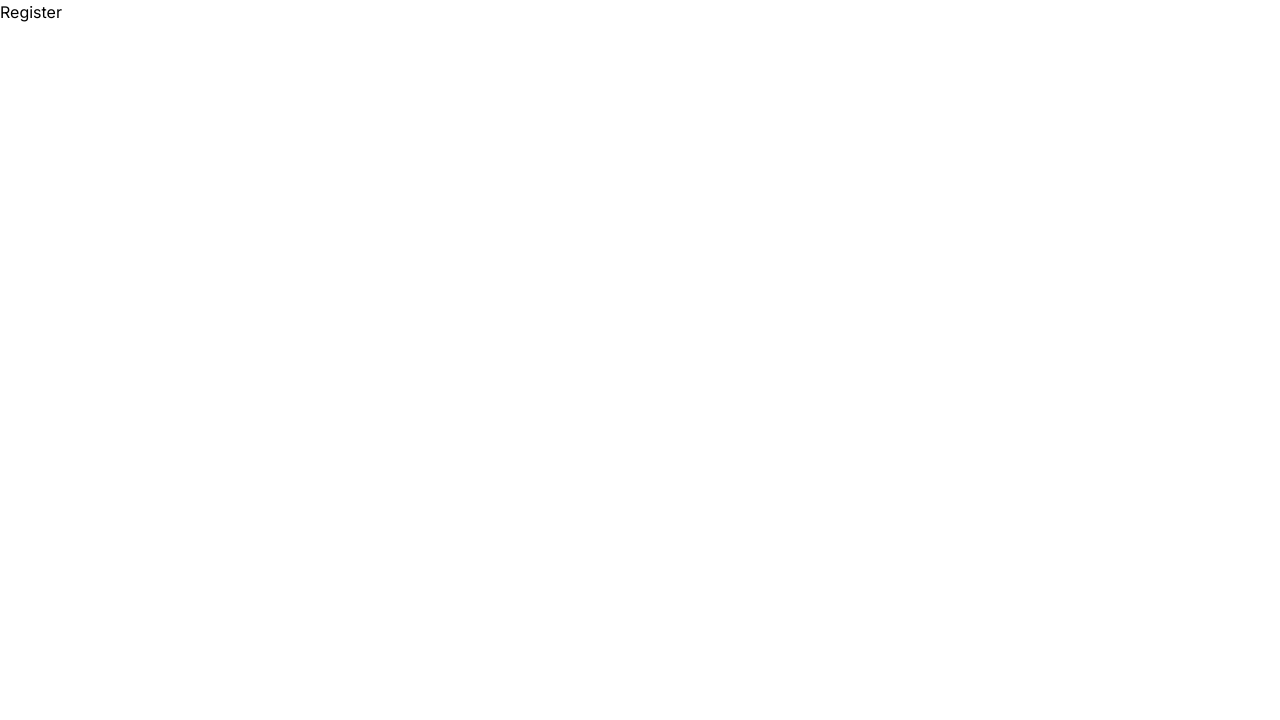
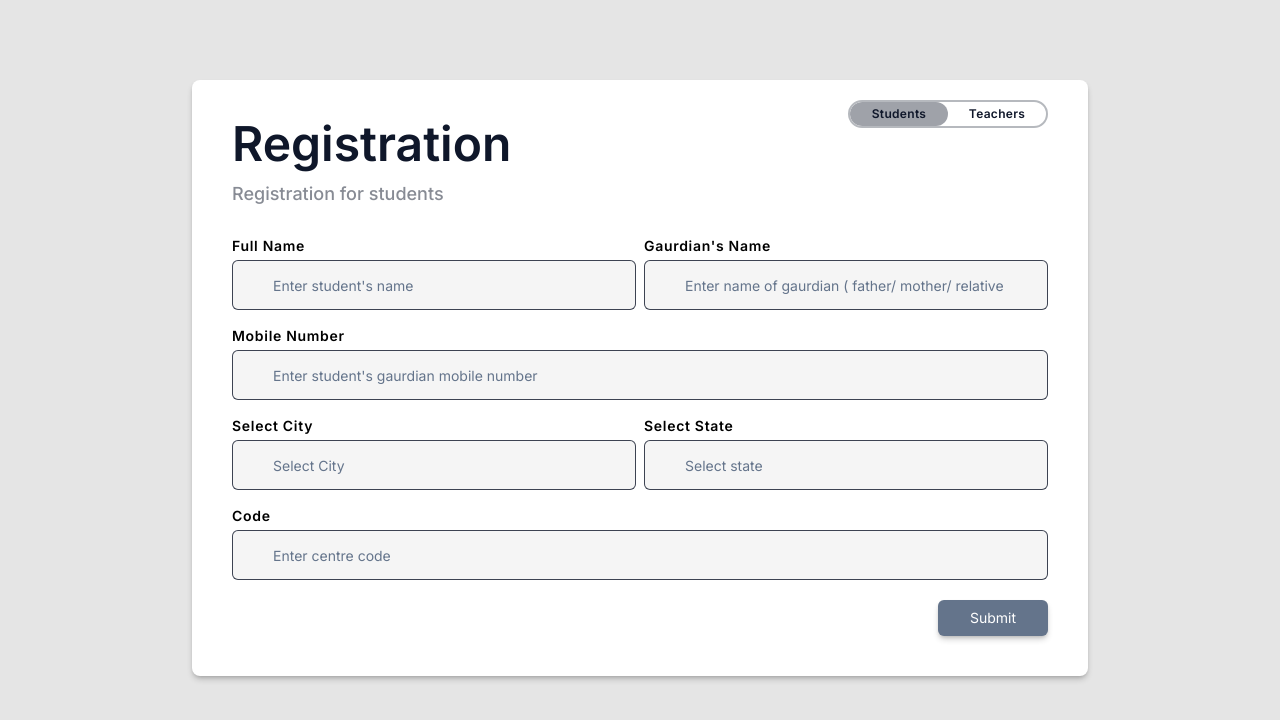
Before and after one commit to bhavishyaEdtech/bhavishya-frontend, a Next.js app: page /register in a window 1280 px wide. Shown: the top 720 px of the page. Built offline with nearby package versions, Linux system fonts and the light colour scheme.

Commit message:
feature: register page

```diff
--- a/src/app/register/page.tsx
+++ b/src/app/register/page.tsx
@@ -1,11 +1,150 @@
-import React from 'react'
+"use client";
+import Card from "@/components/Card";
+import React, { useState } from "react";
 
-type Props = {}
+type Props = {};
 
 const Register = (props: Props) => {
+  const [selector, setSelector] = useState(false);
+
   return (
-    <div>Register</div>
-  )
-}
+    <div className="h-screen flex items-center justify-center bg-black/10">
+      <div className="w-full max-w-4xl min-h-[80%]">
+        <Card className="relative">
+          <div className="absolute right-0 px-10 top-0 py-5 w-[400px]">
+            {/* selector */}
+            <div className="ml-auto flex items-center justify-start py-1 max-w-[200px] rounded-full border-[2px] border-slate-900/30 overflow-hidden relative transition-all ease-linear duration-200">
+              <div
+                onClick={() => setSelector(false)}
+                className="flex-[0.5] flex items-center justify-center cursor-pointer rounded-full transition-all ease-linear duration-200"
+              >
+                <p className="text-xs text-slate-900 font-semibold tracking-wide capitalize z-10">
+                  students
+                </p>
+              </div>
+              <div
+                onClick={() => setSelector(true)}
+                className="flex-[0.5] flex items-center justify-center cursor-pointer rounded-full transition-all ease-linear duration-200"
+              >
+                <p className="text-xs text-slate-900 font-semibold tracking-wide capitalize z-10">
+                  teachers
+                </p>
+              </div>
+              <div data-select={selector} className="registerSelector" />
+            </div>
+          </div>
 
-export default Register
+          {/* heading */}
+          <div>
+            <h1 className="text-slate-900 font-semibold text-5xl">
+              Registration
+            </h1>
+            <p className="text-lg font-medium text-slate-900/50 mt-3">
+              {!selector
+                ? "Registration for students"
+                : " Registration for teachers"}
+            </p>
+          </div>
+
+          {/* form */}
+          <div className="grid grid-cols-2 gap-2 mt-5">
+            <div className="flex flex-col items-start justify-start mt-2 gap-1">
+              <p className="text-sm font-semibold tracking-wider">Full Name</p>
+              <input
+                placeholder={`Enter ${
+                  !selector ? "student's" : "teacher's"
+                } name`}
+                type="text"
+                className="bg-[whitesmoke] px-10 py-3 rounded-md outline-none border-slate-900/80 border-[1.5px] w-full placeholder:text-sm placeholder:text-slate-500"
+              />
+            </div>
+
+            {!selector && (
+              <div className="flex flex-col items-start justify-start mt-2 gap-1">
+                <p className="text-sm font-semibold tracking-wider">
+                  Gaurdian's Name
+                </p>
+                <input
+                  placeholder={`Enter name of gaurdian ( father/ mother/ relative )`}
+                  type="text"
+                  className="bg-[whitesmoke] px-10 py-3 rounded-md outline-none border-slate-900/80 border-[1.5px] w-full placeholder:text-sm placeholder:text-slate-500"
+                />
+              </div>
+            )}
+
+            <div
+              className={`flex flex-col items-start justify-start mt-2 gap-1 ${
+                !selector && "col-span-2"
+              }`}
+            >
+              <p className="text-sm font-semibold tracking-wider">
+                Mobile Number
+              </p>
+              <input
+                placeholder={`Enter ${
+                  !selector ? "student's gaurdian" : "teacher's"
+                } mobile number`}
+                type="text"
+                className="bg-[whitesmoke] px-10 py-3 rounded-md outline-none border-slate-900/80 border-[1.5px] w-full placeholder:text-sm placeholder:text-slate-500"
+              />
+            </div>
+
+            {selector && (
+              <div className="flex flex-col items-start justify-start mt-2 gap-1 col-span-2">
+                <p className="text-sm font-semibold tracking-wider">
+                  Email address
+                </p>
+                <input
+                  placeholder={`Enter teacher's email address`}
+                  type="text"
+                  className="bg-[whitesmoke] px-10 py-3 rounded-md outline-none border-slate-900/80 border-[1.5px] w-full placeholder:text-sm placeholder:text-slate-500"
+                />
+              </div>
+            )}
+
+            <div className="flex flex-col items-start justify-start mt-2 gap-1">
+              <p className="text-sm font-semibold tracking-wider">
+                Select City
+              </p>
+              <input
+                placeholder={`Select City`}
+                type="text"
+                className="bg-[whitesmoke] px-10 py-3 rounded-md outline-none border-slate-900/80 border-[1.5px] w-full placeholder:text-sm placeholder:text-slate-500"
+              />
+            </div>
+
+            <div className="flex flex-col items-start justify-start mt-2 gap-1">
+              <p className="text-sm font-semibold tracking-wider">
+                Select State
+              </p>
+              <input
+                placeholder={`Select state`}
+                type="text"
+                className="bg-[whitesmoke] px-10 py-3 rounded-md outline-none border-slate-900/80 border-[1.5px] w-full placeholder:text-sm placeholder:text-slate-500"
+              />
+            </div>
+
+            <div
+              className={`flex flex-col items-start justify-start mt-2 gap-1 col-span-2`}
+            >
+              <p className="text-sm font-semibold tracking-wider">Code</p>
+              <input
+                placeholder={`Enter centre code`}
+                type="text"
+                className="bg-[whitesmoke] px-10 py-3 rounded-md outline-none border-slate-900/80 border-[1.5px] w-full placeholder:text-sm placeholder:text-slate-500"
+              />
+            </div>
+          </div>
+
+          <div className="mt-5 flex items-center justify-end">
+            <button className="bg-slate-500 px-8 py-2 text-sm rounded-md shadow-md shadow-black/20 active:scale-[0.98] text-white hover:text-slate-200 hover:bg-slate-600 transition-all duration-200 ease-linear">
+              Submit
+            </button>
+          </div>
+        </Card>
+      </div>
+    </div>
+  );
+};
+
+export default Register;
--- /dev/null
+++ b/src/components/Card.tsx
@@ -0,0 +1,22 @@
+"use client";
+
+import React from "react";
+
+type Props = {
+  children: React.ReactNode;
+  className?: string;
+};
+
+const Card = (props: Props) => {
+  const { children, className } = props;
+
+  return (
+    <div
+      className={`h-full w-full bg-white shadow-md shadow-black/20 rounded-lg p-10 ${className}`}
+    >
+      {children}
+    </div>
+  );
+};
+
+export default Card;
--- a/src/styles/globals.css
+++ b/src/styles/globals.css
@@ -14,4 +14,16 @@
   [data-collapse="true"] {
     @apply w-[6rem];
   }
+
+  .registerSelector {
+    @apply absolute top-0 bg-slate-900/40 h-full w-[50%] rounded-full transition-all ease-linear duration-200;
+  }
+
+  [data-select="false"] {
+    @apply left-0;
+  }
+
+  [data-select="true"] {
+    @apply right-0;
+  }
 }
```
